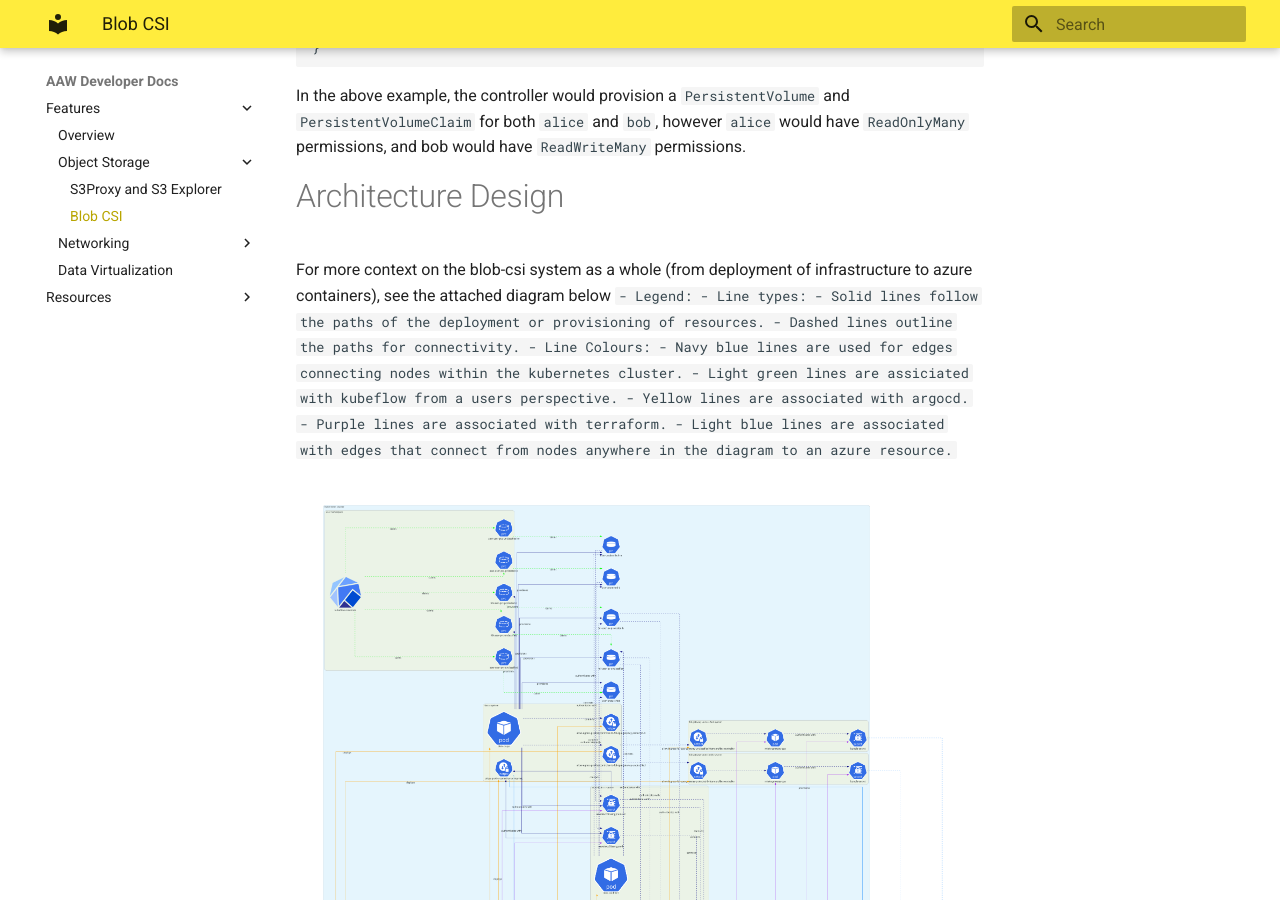
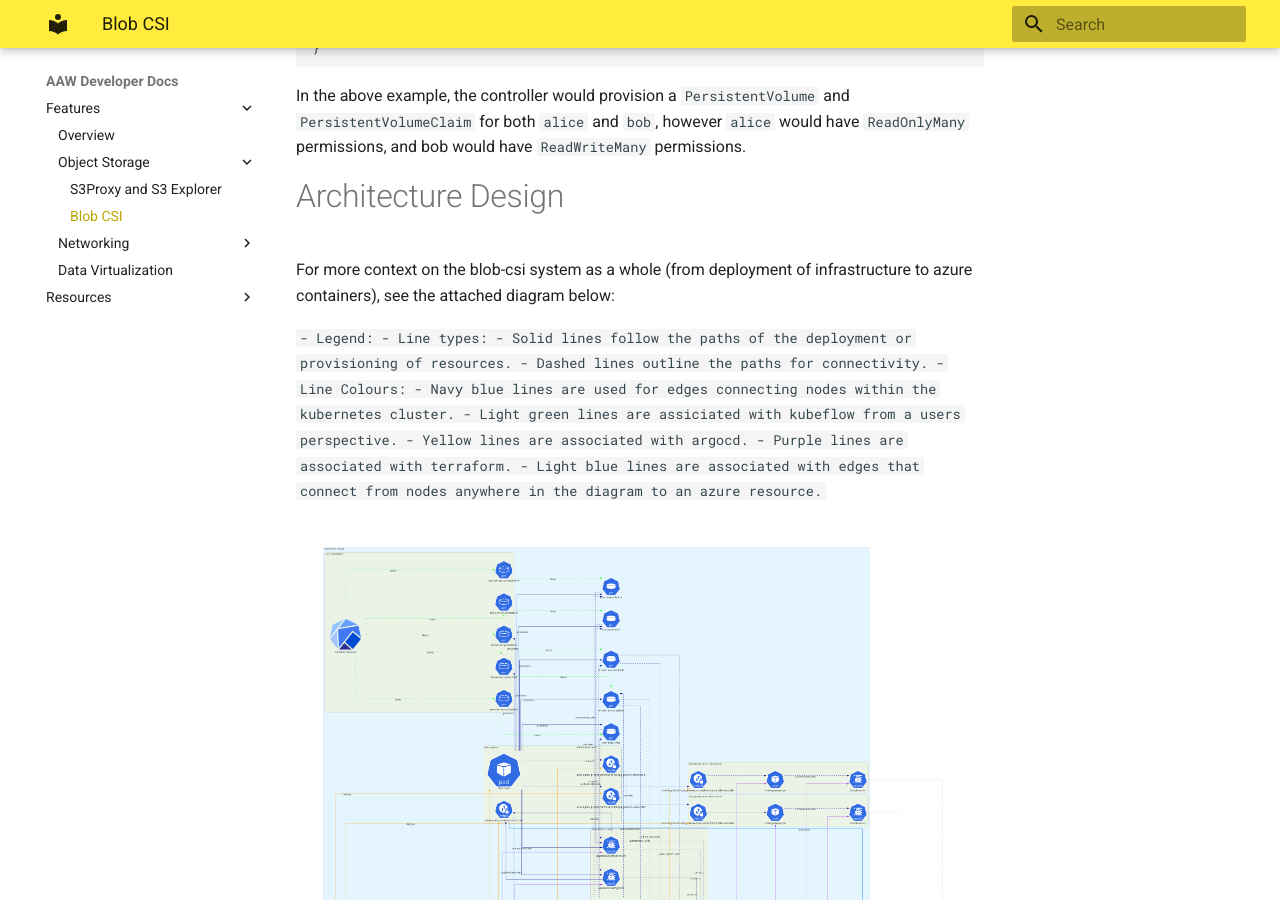
Before and after one commit to StatCan/aaw-developer-docs, an MkDocs documentation site: the page built from docs/features/object-storage/blobcsi.md, in a window 1280 px wide and 900 px high, scrolled down 2241 px. Built offline with MkDocs 1.6.1 and Material for MkDocs 9.7.7, drawn with Linux system fonts in a browser that asks for light colours.

````diff
--- a/docs/features/object-storage/blobcsi.md
+++ b/docs/features/object-storage/blobcsi.md
@@ -56,7 +56,8 @@ In the above example, the controller would provision a `PersistentVolume` and `P
 
 # Architecture Design
 
-For more context on the blob-csi system as a whole (from deployment of infrastructure to azure containers), see the attached diagram below
+For more context on the blob-csi system as a whole (from deployment of infrastructure to azure containers), see the attached diagram below:
+
 ```
 - Legend:
   - Line types:
````
